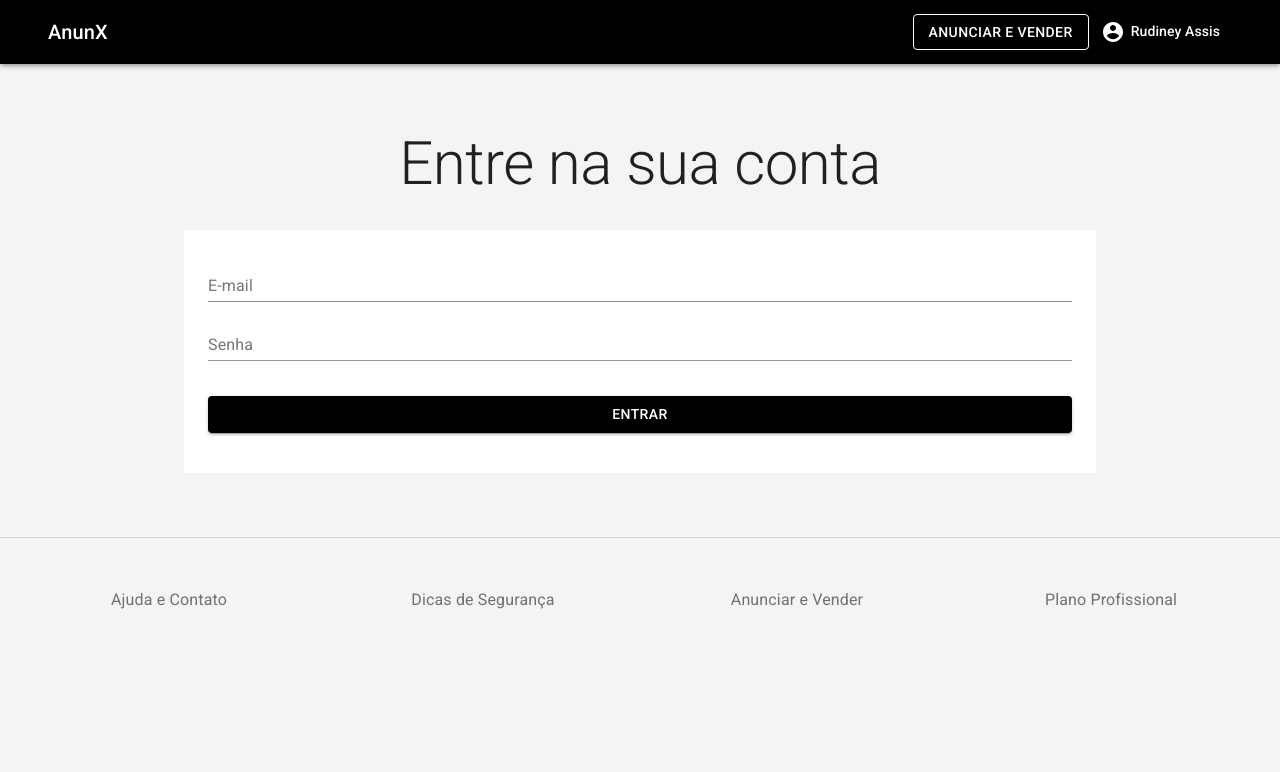
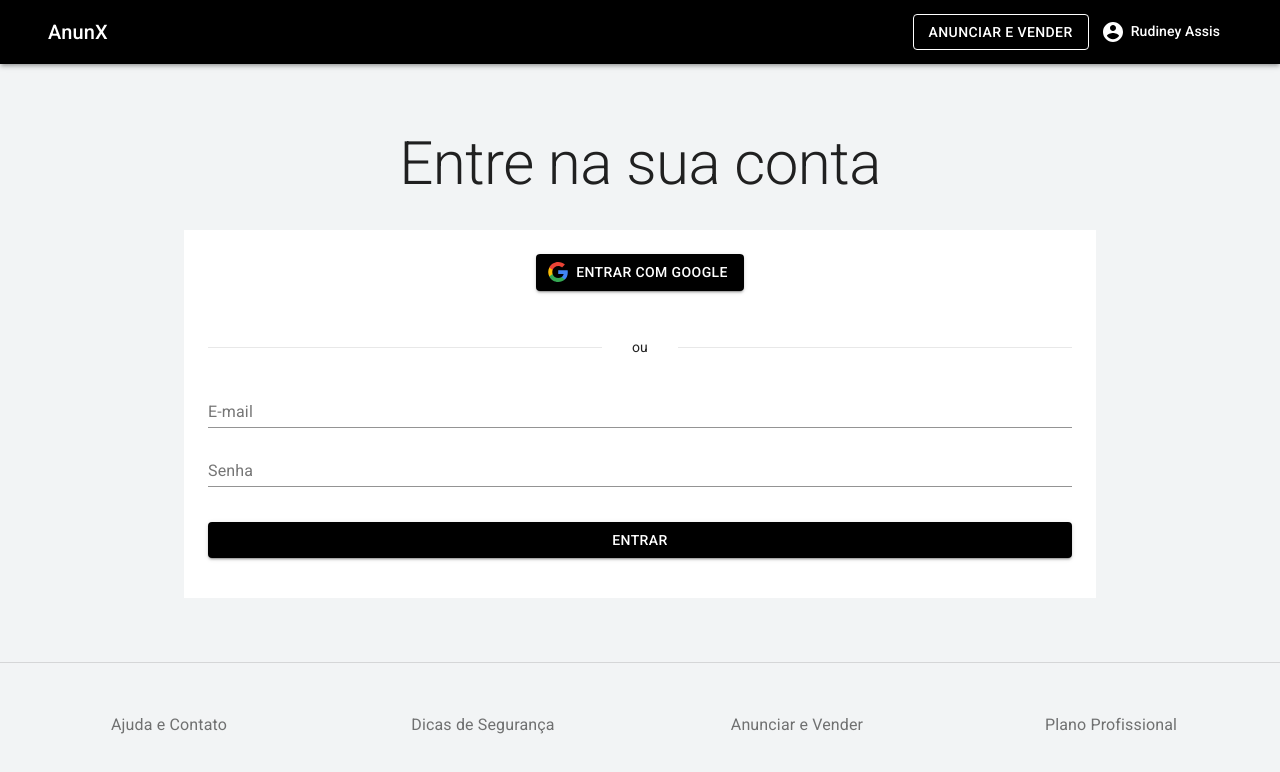
Before and after one commit to rudyassis/anunx, a Next.js app: page /auth/signin in a window 1280 px wide. Shown: the top 772 px of the page. Built offline with nearby package versions, Linux system fonts and the light colour scheme; no server answers.

Commit message:
adicionando login com Google

```diff
--- a/pages/api/auth/[...nextauth].js
+++ b/pages/api/auth/[...nextauth].js
@@ -4,6 +4,11 @@
 
 export default NextAuth({
     providers: [
+        Providers.Google({
+            clientId: process.env.GOOGLE_CLIENT_ID,
+            clientSecret: process.env.GOOGLE_CLIENT_SECRET
+        }),
+
         Providers.Credentials({
             name: 'Credentials',
             async authorize(credentials) {
--- a/pages/auth/signin/index.js
+++ b/pages/auth/signin/index.js
@@ -1,3 +1,4 @@
+import Image from 'next/image'
 import { Formik } from 'formik'
 import axios from 'axios'
 import { useRouter } from 'next/router'
@@ -29,6 +30,12 @@
 
     console.log(session)
 
+    const handleGoogleLogin = () => {
+        signIn('google', {
+            callbackUrl: 'http://localhost:3000/user/dashboard'
+        })
+    }
+
     const handleFormSubmit = async values => {
         signIn('credentials', {
             email: values.email,
@@ -47,6 +54,30 @@
 
             <Container maxWidth='md'>
                 <Box className={classes.box}>
+
+                    <Box display="flex" justifyContent="center">
+                        <Button
+                            variant='contained'
+                            color='primary'
+                            startIcon={
+                                <Image
+                                    src="/images/logo_google.svg"
+                                    width={20}
+                                    height={20}
+                                    alt="Login com Google"
+                                />
+                            }
+                            onClick={handleGoogleLogin}
+                        >
+                            Entrar com Google
+                        </Button>
+                    </Box>
+
+                    <Box className={classes.orSeparator}>
+                        <span>ou</span>
+                    </Box>
+
+
                     <Formik
                         initialValues={initialValues}
                         validationSchema={validationSchema}
--- a/pages/auth/signin/styles.js
+++ b/pages/auth/signin/styles.js
@@ -25,6 +25,21 @@
 
     errorMessage: {
         margin: '20px 0',
+    },
+
+    orSeparator: {
+        display: 'flex',
+        justifyContent: 'center',
+        alignItems: 'center',
+        backgroundColor: '#e8e8e8',
+        width: '100%',
+        height: 1,
+        margin: theme.spacing(7, 0, 4),
+
+        '& span': {
+            backgroundColor: 'white',
+            padding: '0 30px'
+        }
     }
 }))
 
```
Also changed, not shown: public/images/logo_google.svg (added).
